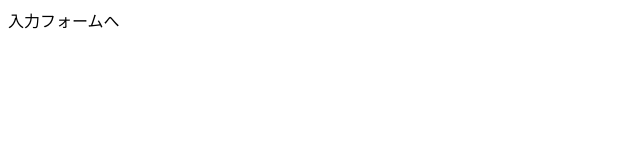
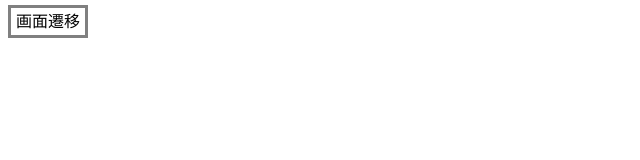
Before and after one commit to yutta444/conflict-test, a plain HTML site: page index.html in a window 1280 px wide. Shown: the whole page, without its empty margins (0-640 px from the left). Drawn offline with Linux system fonts and the light colour scheme.

Commit message:
修正kohe

```diff
--- a/index.html
+++ b/index.html
@@ -1,8 +1,18 @@
 <html lang="ja">
 <head>
     <meta charset="UTF-8">
-    <title>コンフリクト</title>
+    <title>コンタイル</title>
 </head>
+
+<head>
+	<style>
+a {
+	border: solid gray 3px;
+	padding: 5px;
+}
+        </style>
+
+
 <body>
-	<a herf="from.html">入力フォームへ</a>
+	<a herf="from.html">画面遷移</a>
 </body>
```
